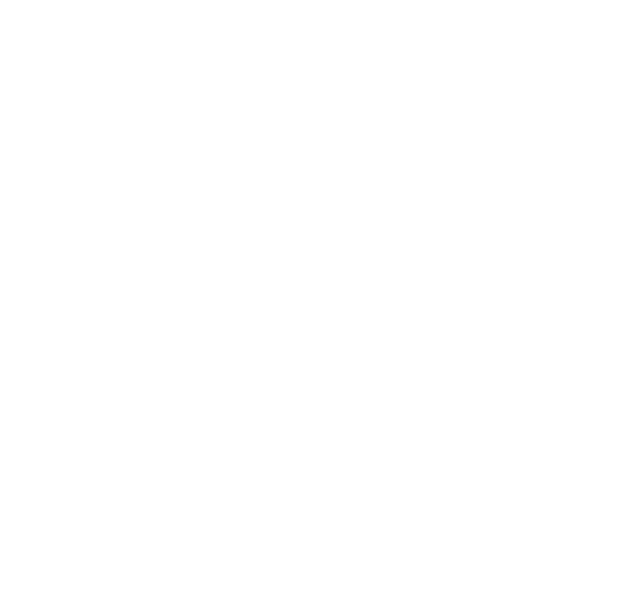
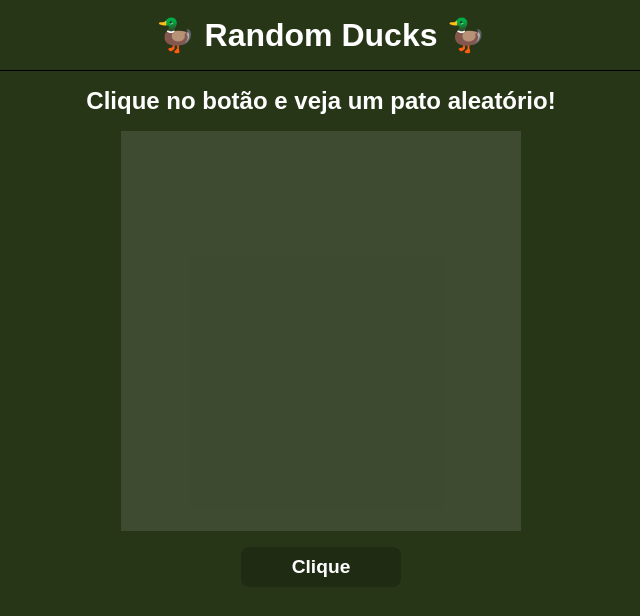
Before and after one commit to odouglasoliveira/random-dogs, a website built with Vite: page index.html in a window 1280 px wide. Shown: the whole page, without its empty margins (319-959 px from the left). Built offline with nearby package versions, Linux system fonts and the light colour scheme.

Commit message:
Criação do HTML e estilização da página

```diff
--- a/index.html
+++ b/index.html
@@ -7,7 +7,16 @@
   <title>Random Ducks</title>
 </head>
 <body>
+  <header>
+    <h1 id="header-title">🦆 Random Ducks 🦆</h1>
+  </header>
+  <main>
+    <h2 id="main-title">Clique no botão e veja um pato aleatório!</h2>
+    <section class="image-display">
 
+    </section>
+    <button id="duck-button">Clique</button>
+  </main>
 </body>
 <script type="module" src="./src/main.js" defer></script>
 </html>
--- a/src/style.css
+++ b/src/style.css
@@ -0,0 +1,52 @@
+* {
+  margin: 0;
+  padding: 0;
+  box-sizing: border-box;
+  font-family: sans-serif;
+}
+
+body {
+  min-height: 100vh;
+  background-color: #283618;
+  color: white;
+}
+
+header {
+  display: flex;
+  justify-content: center;
+  padding: 1rem;
+  width: 100%;
+  border-bottom: 1px solid black;
+}
+
+main {
+  display: flex;
+  flex-direction: column;
+  justify-content: center;
+  align-items: center;
+  padding: 1rem;
+  gap: 1rem;
+}
+
+.image-display {
+  width: 400px;
+  height: 400px;
+  background-color: rgb(250, 250, 250, 0.1);
+}
+
+#duck-button {
+  width: 160px;
+  height: 40px;
+  border-radius: 8px;
+  border: 0 none;
+  color: white;
+  font-size: larger;
+  font-weight: bold;
+  background-color: rgba(0, 0, 0, 0.2);
+}
+
+#duck-button:hover {
+  cursor: pointer;
+  background-color: rgba(0, 0, 0, 0.3);
+  transition: 200ms;
+}
```
